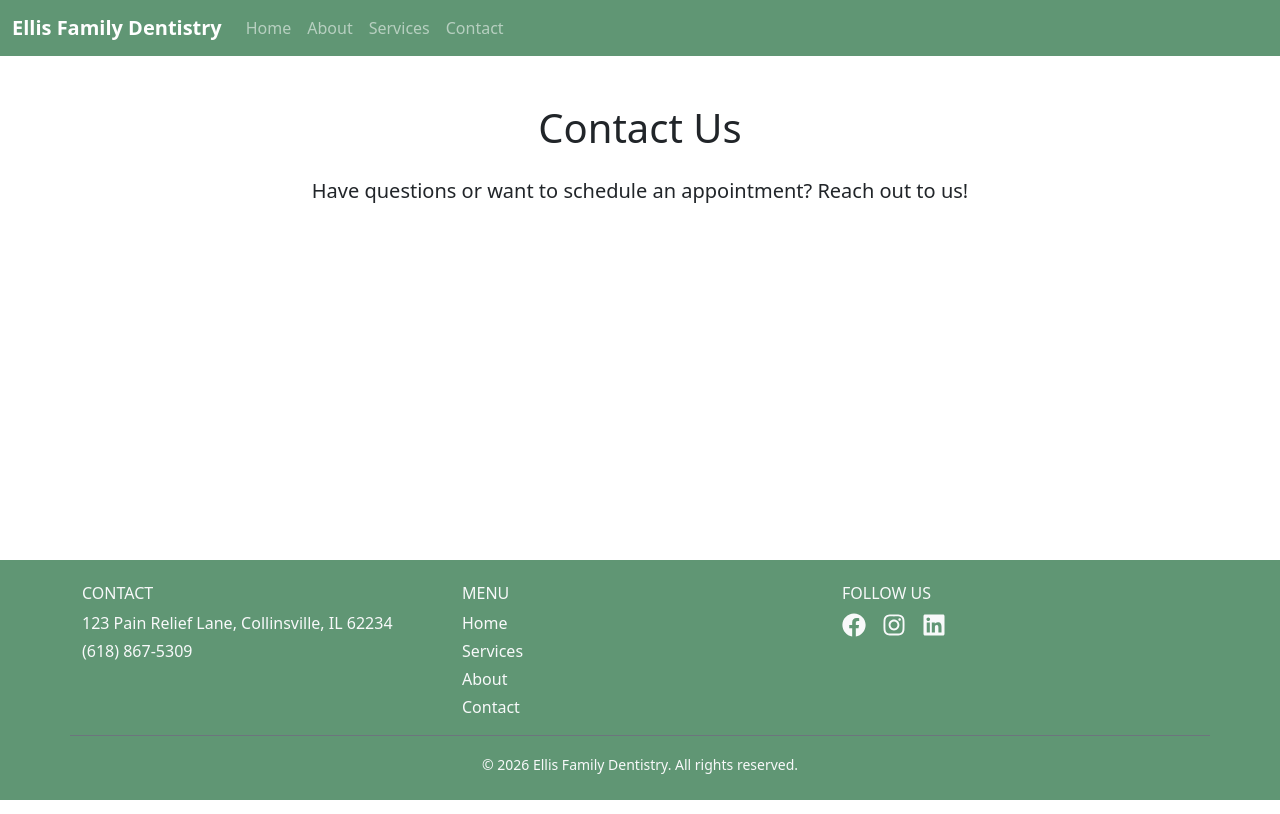
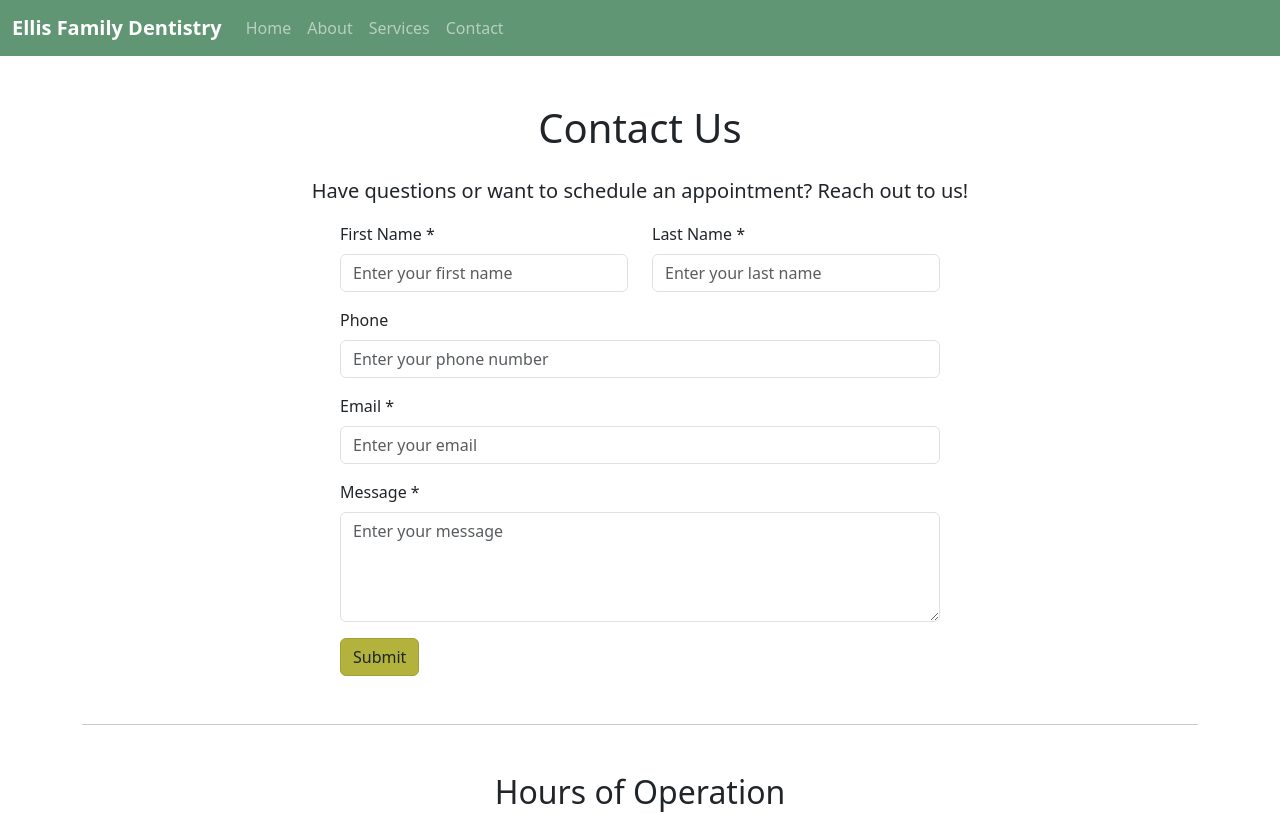
Before and after one commit to hearyoume/dental-office, a React (Vite) app: page /contact in a window 1280 px wide. Shown: the top 814 px of the page. Built offline with nearby package versions, Linux system fonts and the light colour scheme.

Commit message:
Add contact form and hours of operation to Contact page

```diff
--- a/src/pages/contact.jsx
+++ b/src/pages/contact.jsx
@@ -1,4 +1,4 @@
-import { Container } from "react-bootstrap";
+import { Button, Col, Container, Row } from "react-bootstrap";
 
 export default function Contact() {
   return (
@@ -8,6 +8,82 @@ export default function Contact() {
         <p className="lead text-center">
           Have questions or want to schedule an appointment? Reach out to us!
         </p>
+
+        {/*  Contact Form */}
+        <form className="mx-auto" style={{ maxWidth: "600px" }}>
+          <Row className="mb-3">
+            <Col md={6}>
+              <label htmlFor="first name" className="form-label">
+                First Name *
+              </label>
+              <input
+                type="text"
+                className="form-control"
+                id="first name"
+                placeholder="Enter your first name"
+              />
+            </Col>
+            <Col md={6}>
+              <label htmlFor="last name" className="form-label">
+                Last Name *
+              </label>
+              <input
+                type="text"
+                className="form-control"
+                id="last name"
+                placeholder="Enter your last name"
+              />
+            </Col>
+          </Row>
+
+          <div className="mb-3">
+            <label htmlFor="phone" className="form-label">
+              Phone
+            </label>
+            <input
+              type="tel"
+              className="form-control"
+              id="phone"
+              placeholder="Enter your phone number"
+            />
+          </div>
+          <div className="mb-3">
+            <label htmlFor="email" className="form-label">
+              Email *
+            </label>
+            <input
+              type="email"
+              className="form-control"
+              id="email"
+              placeholder="Enter your email"
+            />
+          </div>
+          <div className="mb-3">
+            <label htmlFor="message" className="form-label">
+              Message *
+            </label>
+            <textarea
+              className="form-control"
+              id="message"
+              rows="4"
+              placeholder="Enter your message"
+            ></textarea>
+          </div>
+          <Button type="submit" variant="warm">
+            Submit
+          </Button>
+        </form>
+
+        {/*  Hours of Operation separated by a line */}
+        <hr className="my-5" />
+        <div className="text-center">
+          <h2>Hours of Operation</h2>
+          <ul className="list-unstyled">
+            <li>Monday - Friday: 8:00 AM - 4:00 PM</li>
+            <li>Saturday: Closed</li>
+            <li>Sunday: Closed</li>
+          </ul>
+        </div>
       </Container>
     </section>
   );
```
